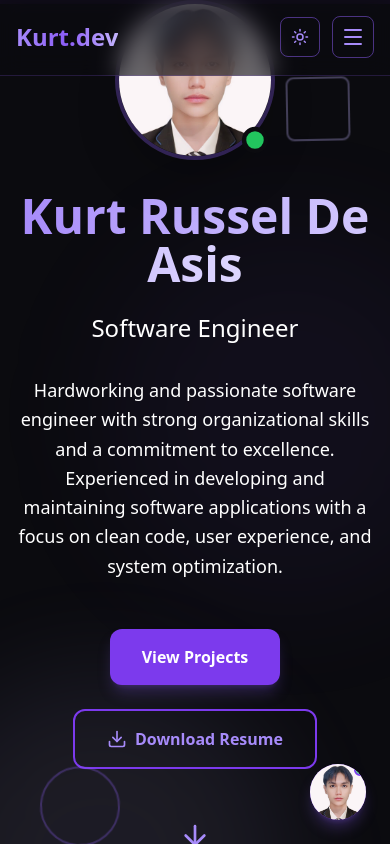
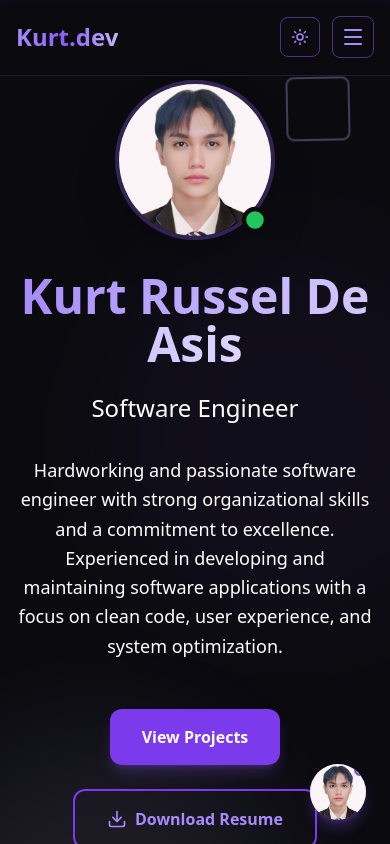
Before and after one commit to Kurt-De-Asis/Portfolio, a Next.js app: page / in a window 390 px wide. Shown: the top 844 px of the page. Built offline with nearby package versions, Linux system fonts and the light colour scheme.

Commit message:
Fix mobile navbar covering profile picture

```diff
--- a/src/app/components/Hero.tsx
+++ b/src/app/components/Hero.tsx
@@ -37,7 +37,7 @@ const Hero = () => {
   };
 
   return (
-    <section className="min-h-screen flex flex-col justify-center items-center text-center px-4 relative overflow-hidden">
+    <section className="min-h-screen flex flex-col justify-center items-center text-center px-4 relative overflow-hidden pt-20 md:pt-0">
       {/* Animated Background Elements */}
       <div className="absolute inset-0 -z-10">
         <div className="absolute top-1/4 left-1/4 w-96 h-96 bg-violet-500/10 rounded-full blur-3xl animate-pulse" />
```
